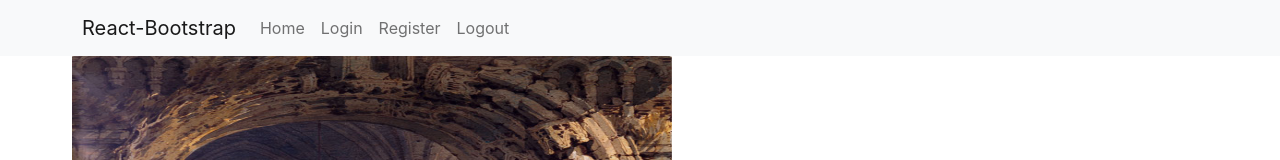
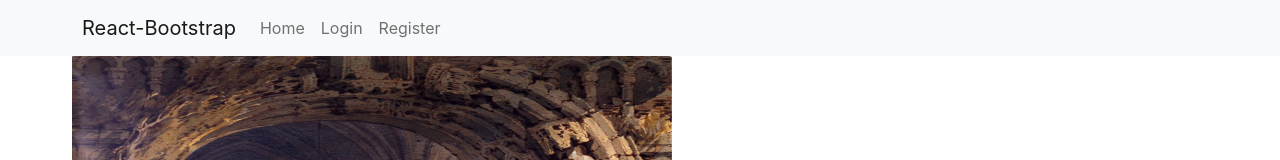
Before and after one commit to NatuRal3/feu-2-semesterproject-2, a React (Create React App) app: page / in a window 1280 px wide. Shown: the top 160 px of the page. Built offline with nearby package versions, Linux system fonts and the light colour scheme.

Commit message:
Added variables to show or hide nav items dependent on status

```diff
--- a/src/components/Navnav.js
+++ b/src/components/Navnav.js
@@ -2,8 +2,11 @@ import Container from "react-bootstrap/Container";
 import Nav from "react-bootstrap/Nav";
 import Navbar from "react-bootstrap/Navbar";
 import removeLocalStorage from "../services/logout.js";
+import sessionStatus from "../tools/sessionStatus.js";
 
 function Navnav() {
+  const activeSession = sessionStatus();
+
   return (
     <Navbar bg="light" expand="lg">
       <Container>
@@ -12,11 +15,13 @@ function Navnav() {
         <Navbar.Collapse id="basic-navbar-nav">
           <Nav className="me-auto">
             <Nav.Link href="home">Home</Nav.Link>
-            <Nav.Link href="login">Login</Nav.Link>
-            <Nav.Link href="register">Register</Nav.Link>
-            <Nav.Link href="logout" onClick={removeLocalStorage}>
-              Logout
-            </Nav.Link>
+            {activeSession ? null : <Nav.Link href="login">Login</Nav.Link>}
+            {activeSession ? null : <Nav.Link href="register">Register</Nav.Link>}
+            {activeSession ? (
+              <Nav.Link href="logout" onClick={removeLocalStorage}>
+                Logout
+              </Nav.Link>
+            ) : null}
           </Nav>
         </Navbar.Collapse>
       </Container>
--- a/src/tools/sessionStatus.js
+++ b/src/tools/sessionStatus.js
@@ -1,7 +1,7 @@
-export function sessionStatus() {
+function sessionStatus() {
   let activeSession;
 
-  const sessionData = JSON.parse(localStorage.getItem(userSessionData));
+  const sessionData = JSON.parse(localStorage.getItem("userSessionData"));
   const userAccessToken = sessionData ? sessionData.userAccessToken : null;
 
   if (userAccessToken) {
@@ -11,3 +11,5 @@ export function sessionStatus() {
   }
   return activeSession;
 }
+
+export default sessionStatus;
```
